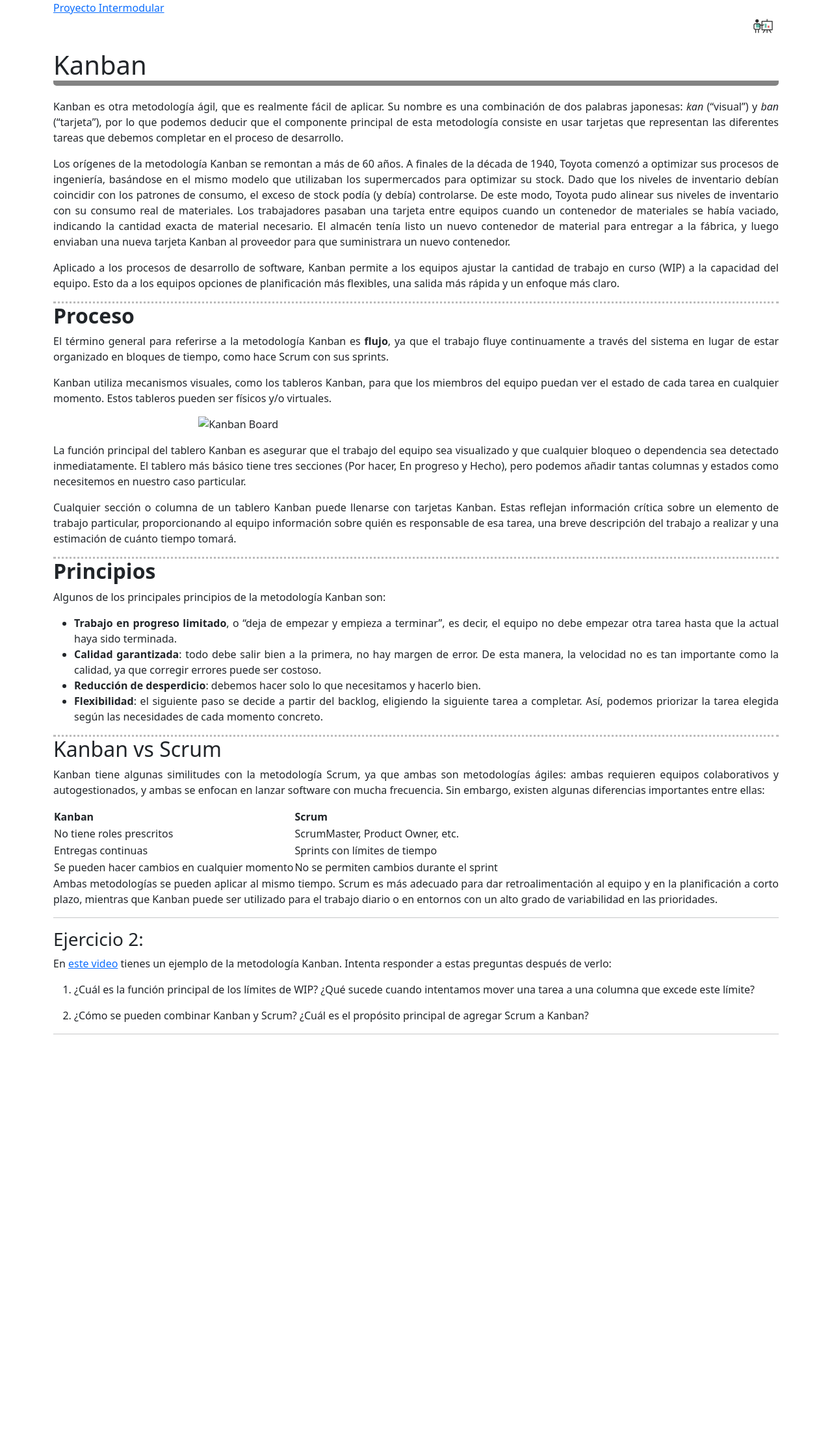
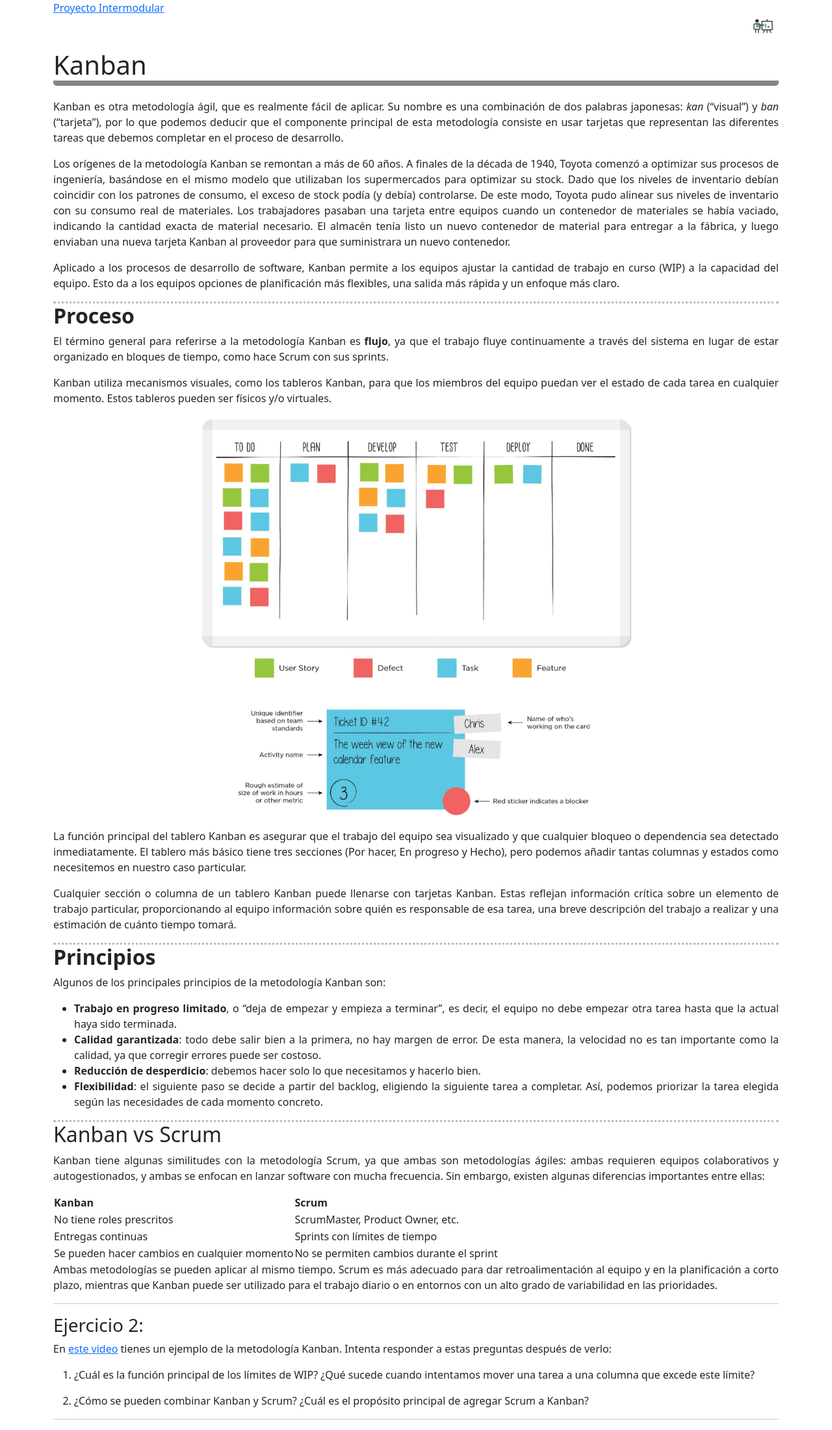
Before and after one commit to fperezIES/proyecto, a Jekyll site: the page built from UD1/kanban.md, in a window 1280 px wide. Shown: the whole page at 65% size. Built offline with Jekyll 4.4.1, drawn with Linux system fonts in a browser that asks for light colours; our own code applies the rules of GitHub Pages for plain Markdown files; before the commit the page ends 1608 px from its top, so only the background shows below that.

Commit message:
Corrección enlace imagen.

```diff
--- a/UD1/kanban.md
+++ b/UD1/kanban.md
@@ -12,7 +12,7 @@
 
 Kanban utiliza mecanismos visuales, como los tableros Kanban, para que los miembros del equipo puedan ver el estado de cada tarea en cualquier momento. Estos tableros pueden ser físicos y/o virtuales.
 
-![Kanban Board](../img/kanban_board.png){:class="center"}
+![Kanban Board](img/kanban_board.png){:class="center"}
 
 La función principal del tablero Kanban es asegurar que el trabajo del equipo sea visualizado y que cualquier bloqueo o dependencia sea detectado inmediatamente. El tablero más básico tiene tres secciones (Por hacer, En progreso y Hecho), pero podemos añadir tantas columnas y estados como necesitemos en nuestro caso particular.
 
```
